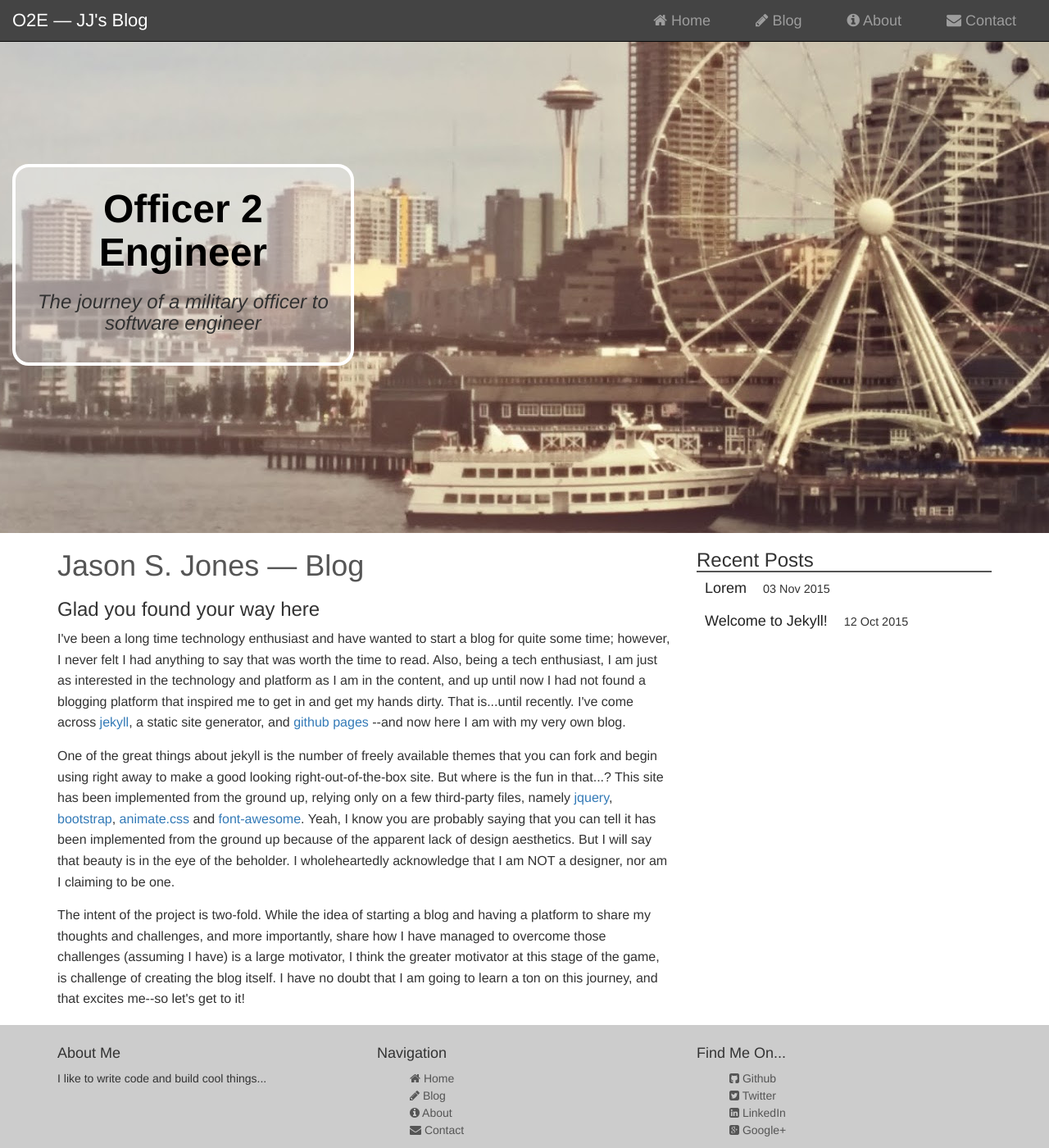
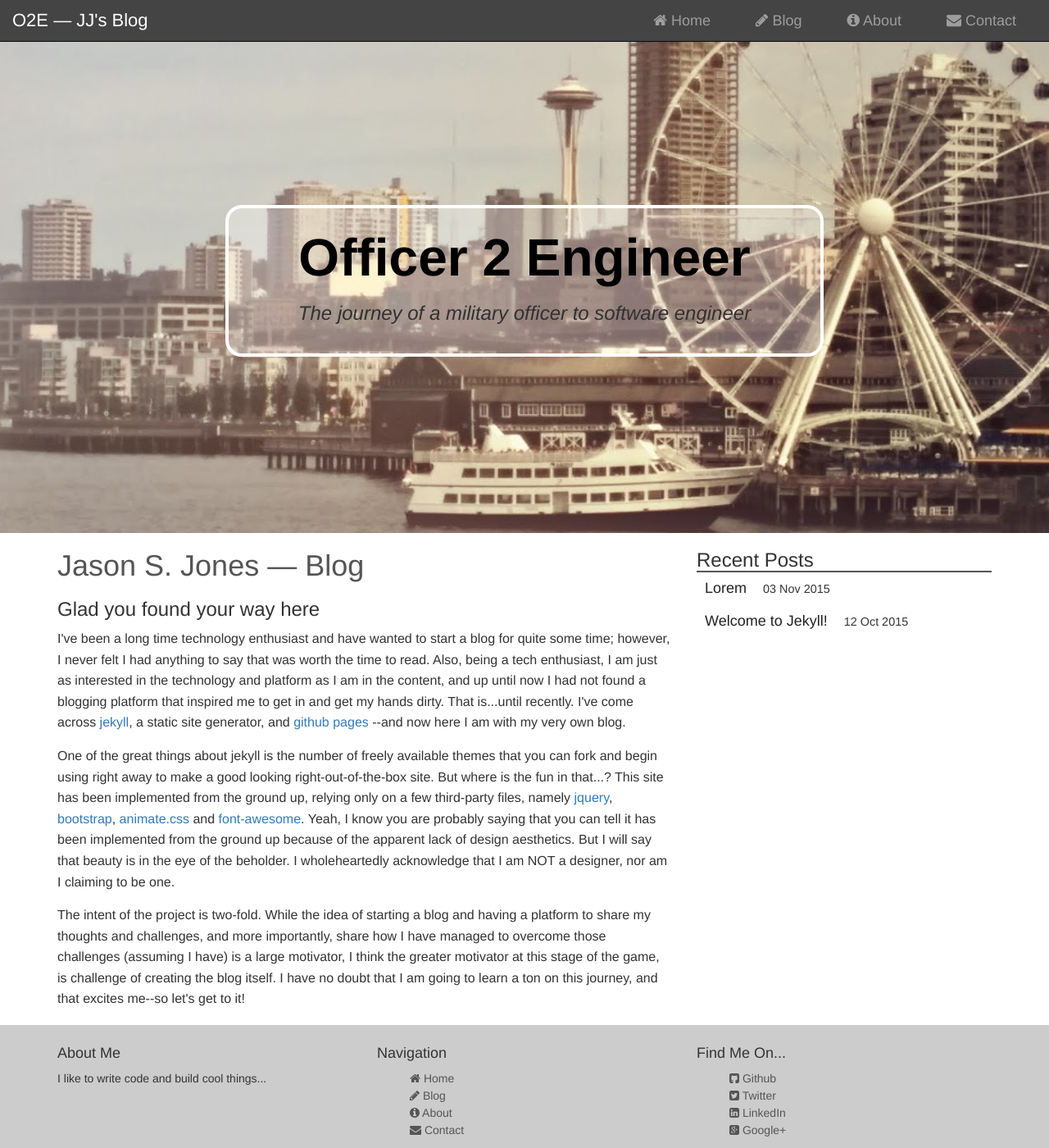
Before and after one commit to jasonsjones/jasonsjones.github.io, a Jekyll site: the page built from index.html, in a window 1280 px wide and 1400 px high. Shown: the whole window at 82% size. Built offline with Jekyll 4.4.1, drawn with Linux system fonts in a browser that asks for light colours.

Commit message:
Refactor header partial to center content

```diff
--- a/_includes/header.html
+++ b/_includes/header.html
@@ -1,6 +1,12 @@
 <header class="container-fluid">
-    <div class="header-content col-sm-4">
-        <h1>{{ site.title }}</h1>
-        <h3>{{ site.description }}</h3>
+    <div class="row">
+        <div class="container">
+            <div class="col-sm-8 col-sm-offset-2">
+                <div class="header-content">
+                    <h1>{{ site.title }}</h1>
+                    <h3>{{ site.description }}</h3>
+                </div>
+            </div>
+        </div>
     </div>
 </header>
--- a/_sass/_base.scss
+++ b/_sass/_base.scss
@@ -20,12 +20,12 @@ header {
         border: 4px solid #fff;
         border-radius: 20px;
         text-align: center;
-        margin: 150px 0 0 0;
+        margin: 200px 0 0 0;
         padding: 25px 10px;
         color: #000;
 
         h1 {
-            font-size: 48px;
+            font-size: 64px;
             font-weight: bold;
             margin: 0 0 15px 0;
         }
```
